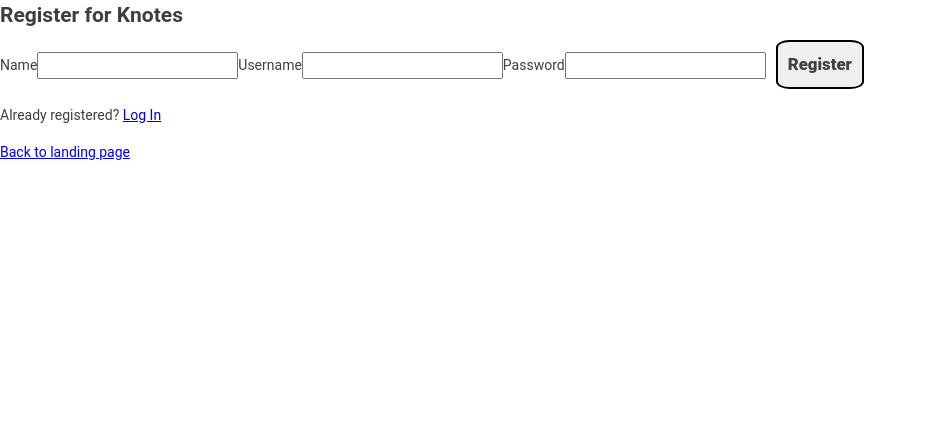
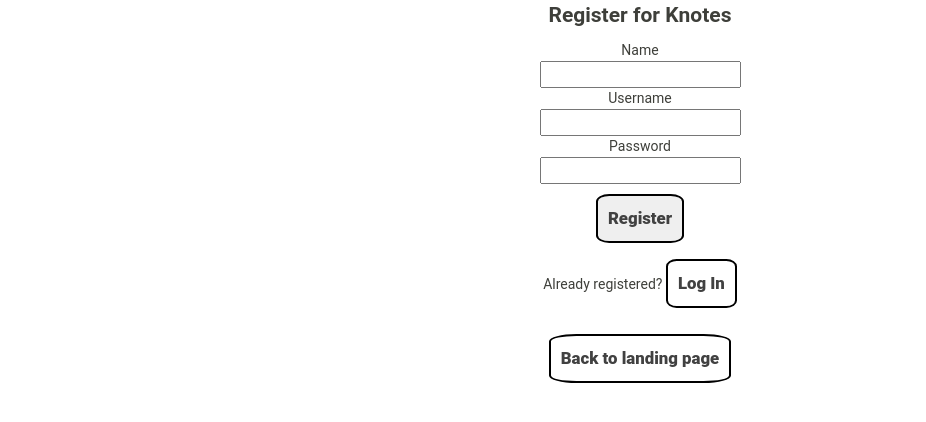
Before and after one commit to thinkful-ei25/knotes-client-sam-allister-mischa, a React (Create React App) app: page /register in a window 1280 px wide. Shown: the top 422 px of the page, without its empty margins (0-926 px from the left). Built offline with nearby package versions, Linux system fonts and the light colour scheme; no server answers.

Commit message:
fixed some stuff

```diff
--- a/src/components/landing-page.js
+++ b/src/components/landing-page.js
@@ -15,7 +15,7 @@ export function LandingPage(props) {
     }
     return (
         <div className="landing-container container">
-            <h2 className="title">Welcome to Knotes</h2>
+            <h1 className="title">Welcome to Knotes</h1>
             <p>
                 Knotes is an app to learn music notes.
                 Look at the note and type the correct answer.
--- a/src/components/registration-form.js
+++ b/src/components/registration-form.js
@@ -1,7 +1,7 @@
 import React from 'react';
 import { connect } from 'react-redux';
 import { registerUser, registerSuccess } from '../actions/register'
-
+import './registration-page.css';
 
 export function RegistrationForm(props) {
     let nameInput;
@@ -29,7 +29,7 @@ export function RegistrationForm(props) {
             <input ref={input => (usernameInput = input)} type="text" id="username" name="username"></input>
             <label htmlFor="password">Password</label>
             <input ref={input => (passwordInput = input)} type="password" id="password" name="password"></input>
-            <button type="submit">
+            <button type="submit" className="reg-btn">
                 Register
             </button>
             <p>{props.error ? props.error.message : ''}</p>
--- /dev/null
+++ b/src/components/registration-page.css
@@ -0,0 +1,16 @@
+.registration-container{
+  margin: auto;
+  width: 50%;
+  text-align: center;
+}
+
+form {
+  display: inline-block;
+}
+input {
+  display: block;
+}
+
+.reg-btn{
+  margin-top: 10px;
+}
--- a/src/components/registration-page.js
+++ b/src/components/registration-page.js
@@ -11,11 +11,11 @@ export function RegistrationPage(props) {
 
 
     return (
-        <div>
+        <div className="container registration-container">
             <h2>Register for Knotes</h2>
             <RegistrationForm />
-            <p>Already registered? <Link to="/login">Log In</Link></p>
-            <Link to="/">Back to landing page</Link>
+            <p>Already registered? <Link to="/login" className="btn2">Log In</Link></p>
+            <Link to="/" className="btn2">Back to landing page</Link>
         </div>
     );
 }
```
Also changed, not shown: src/components/input.css (line endings or trailing spaces).
